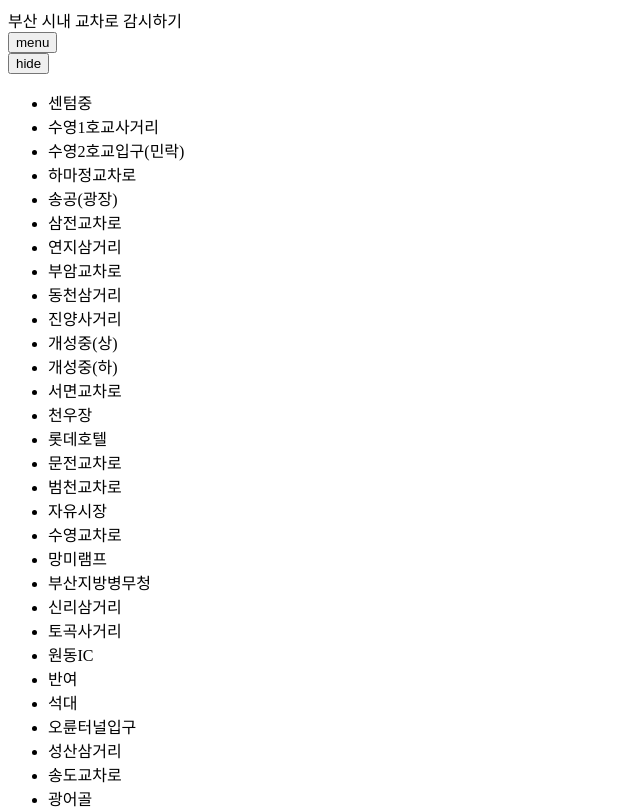
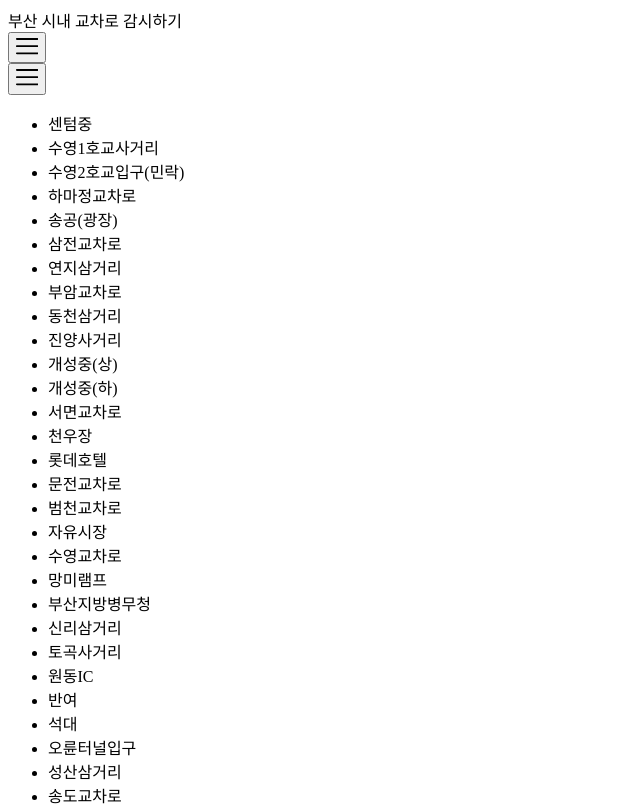
Before and after one commit to jj-143/cctv, a React (Vite) app: page / in a window 1280 px wide. Shown: the top 809 px of the page, without its empty margins (0-640 px from the left). Built offline with nearby package versions, Linux system fonts and the light colour scheme; no server answers.

Commit message:
Add burger icon & sidebar stars with closed

```diff
--- a/src/components/Sidebar.css
+++ b/src/components/Sidebar.css
@@ -6,7 +6,7 @@
   width: 100vw;
   box-shadow: 2px 0 8px rgba(0, 0, 0, 0.15);
   /* highest leaflet element: 1000 */
-  padding: 2rem 0;
+  padding: 60px 0 0 0rem;
   z-index: 10000;
   transform: translateX(-100%);
   transition: transform 0.4s;
@@ -19,6 +19,8 @@
 }
 
 .inner {
+  border-top: 1px solid rgba(0, 0, 0, 0.15);
+  padding: 1rem;
   height: 100%;
 }
 .ul {
@@ -38,16 +40,26 @@
   cursor: pointer;
 }
 
+.hideButton {
+  position: absolute;
+  top: calc(30px - 0.7rem);
+  left: 1rem;
+}
+
 @media (min-width: 600px) {
   .sidebar {
     position: static;
     width: 300px;
     z-index: 1;
     transform: translateX(0%);
-    padding: 2rem 1rem 1rem 3rem;
+    padding: 2rem 1rem 1rem 2rem;
     box-sizing: border-box;
   }
   .hideButton {
     display: none;
   }
+  .inner {
+    border-top: none;
+    padding: 0;
+  }
 }
--- a/src/components/Sidebar.jsx
+++ b/src/components/Sidebar.jsx
@@ -5,15 +5,25 @@ import { useDispatch, useSelector } from "react-redux"
 import { selectAllCCTVs, setSelectedCCTV } from "../data/cctvSlice"
 
 function Sidebar({ show, hide }) {
+  // show only affects under 600px
   const dispatch = useDispatch()
   const cctvs = useSelector(selectAllCCTVs)
 
   return (
     <div className={styles.sidebar + " " + (show ? styles.show : "")}>
+      <button className={styles.hideButton} onClick={hide}>
+        <svg
+          xmlns="http://www.w3.org/2000/svg"
+          height="1.4rem"
+          viewBox="0 -53 384 384"
+          width="1.4rem"
+        >
+          <path d="m368 154.667969h-352c-8.832031 0-16-7.167969-16-16s7.167969-16 16-16h352c8.832031 0 16 7.167969 16 16s-7.167969 16-16 16zm0 0" />
+          <path d="m368 32h-352c-8.832031 0-16-7.167969-16-16s7.167969-16 16-16h352c8.832031 0 16 7.167969 16 16s-7.167969 16-16 16zm0 0" />
+          <path d="m368 277.332031h-352c-8.832031 0-16-7.167969-16-16s7.167969-16 16-16h352c8.832031 0 16 7.167969 16 16s-7.167969 16-16 16zm0 0" />
+        </svg>
+      </button>
       <div className={styles.inner}>
-        <button className={styles.hideButton} onClick={hide}>
-          hide
-        </button>
         <ul className={styles.ul}>
           {cctvs.map(it => {
             return (
--- a/src/data/cctvSlice.js
+++ b/src/data/cctvSlice.js
@@ -17,7 +17,6 @@ const initialState = cctvAdapter.getInitialState({
 export const fetchCCTVs = createAsyncThunk("cctvs/fetchCCTVs", async () => {
   let response
   try {
-    // CORS error
     response = await fetch(cctvUrl(1)).then(d => d.json())
   } catch {
     // fallback
--- a/src/index.html
+++ b/src/index.html
@@ -33,6 +33,11 @@
         flex-flow: column;
         height: 100vh;
      }
+     :global(button){
+       background: none;
+       outline: none;
+       border: none;
+     }
    </style>
 </head>
 <body>
--- a/src/pages/Main.css
+++ b/src/pages/Main.css
@@ -1,10 +1,13 @@
 .main {
   display: flex;
   height: calc(100% - 60px);
+  position: relative;
 }
 .menuButton {
   position: absolute;
-  top: 1rem;
+  /* svg height: 1.4rem */
+  top: calc(-30px - 0.7rem);
+  padding: 0;
   left: 1rem;
   z-index: 500;
 }
--- a/src/pages/Main.jsx
+++ b/src/pages/Main.jsx
@@ -9,7 +9,7 @@ import { useDispatch, useSelector } from "react-redux"
 import { viewCCTV } from "../data/cctvSlice"
 
 function Main() {
-  const [showSidebar, setShowSidebar] = useState(true)
+  const [showSidebar, setShowSidebar] = useState(false)
   const dispatch = useDispatch()
   const watching = useSelector(state => state.cctvs.watching)
 
@@ -18,7 +18,16 @@ function Main() {
       <Header />
       <main className={styles.main}>
         <button className={styles.menuButton} onClick={e => setShowSidebar(!showSidebar)}>
-          menu
+          <svg
+            xmlns="http://www.w3.org/2000/svg"
+            height="1.4rem"
+            viewBox="0 -53 384 384"
+            width="1.4rem"
+          >
+            <path d="m368 154.667969h-352c-8.832031 0-16-7.167969-16-16s7.167969-16 16-16h352c8.832031 0 16 7.167969 16 16s-7.167969 16-16 16zm0 0" />
+            <path d="m368 32h-352c-8.832031 0-16-7.167969-16-16s7.167969-16 16-16h352c8.832031 0 16 7.167969 16 16s-7.167969 16-16 16zm0 0" />
+            <path d="m368 277.332031h-352c-8.832031 0-16-7.167969-16-16s7.167969-16 16-16h352c8.832031 0 16 7.167969 16 16s-7.167969 16-16 16zm0 0" />
+          </svg>
         </button>
         <Sidebar show={showSidebar} hide={() => setShowSidebar(false)} />
         <MapView />
```
